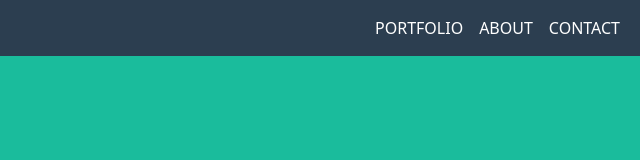
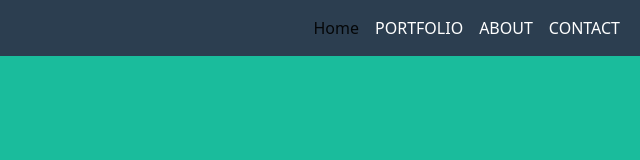
Before and after one commit to EnricoCirilli/html-css-bootstrap-freelancer, a plain HTML site: page index.html in a window 1280 px wide. Shown: the top 160 px of the page, 570-1210 px from the left. Drawn offline with nearby package versions, Linux system fonts and the light colour scheme.

Commit message:
add:navbar

```diff
--- a/index.html
+++ b/index.html
@@ -34,6 +34,9 @@
             </button>
             <div class="collapse navbar-collapse ms_nav-bar" id="navbarTogglerDemo02">
               <ul class="navbar-nav me-auto mb-2 mb-lg-0">
+                <li class="nav-item">
+                    <a class="nav-link active" aria-current="page" href="#">Home</a>
+                  </li>
                 <li class="nav-item">
                     <a class="nav-link" href="#">PORTFOLIO</a>
                   </li>
```
